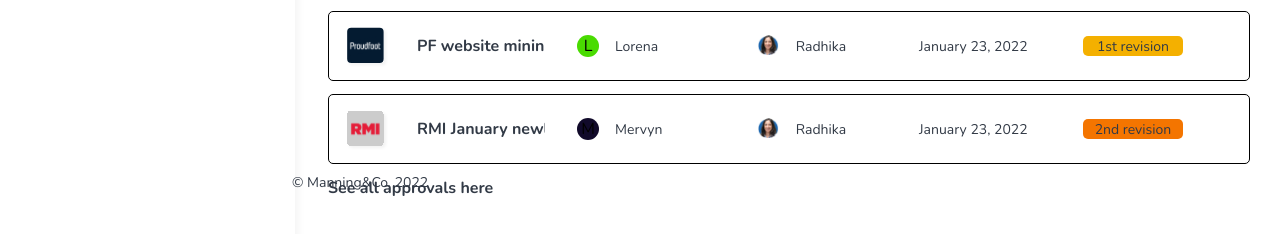
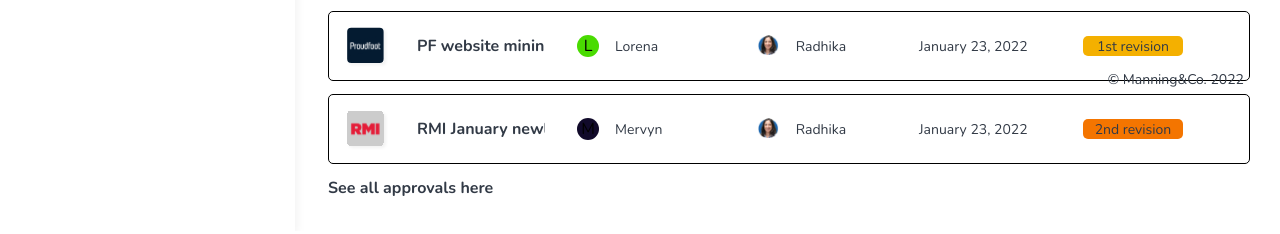
Before and after one commit to alvin-ictn/gemstar, a Next.js app: page / in a window 1280 px wide. Shown: the part 686-920 px from the top of the page. Built offline with nearby package versions, Linux system fonts and the light colour scheme.

Commit message:
fix: copyright

```diff
--- a/pages/index.tsx
+++ b/pages/index.tsx
@@ -338,7 +338,7 @@ export default function Home() {
               </footer>
             </section>
           </article>
-          <footer className="relative bottom-[25px] right-9">
+          <footer className="absolute bottom-[25px] right-9">
             <Text type="sub" className="relative">© Manning&Co. 2022</Text>
           </footer>
         </section>
```
